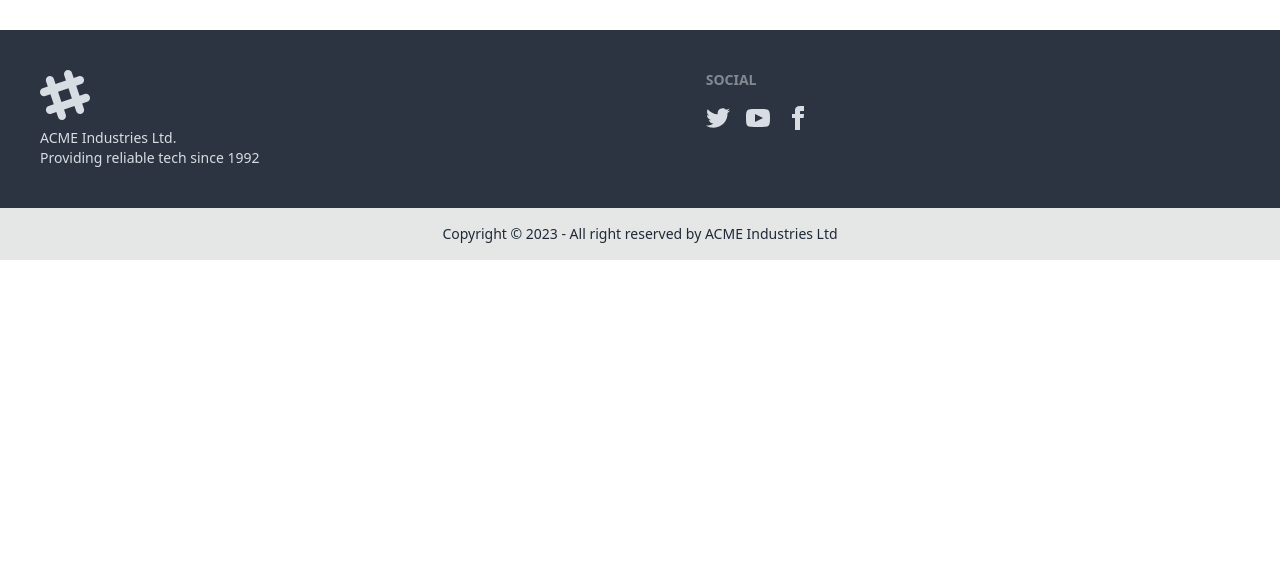
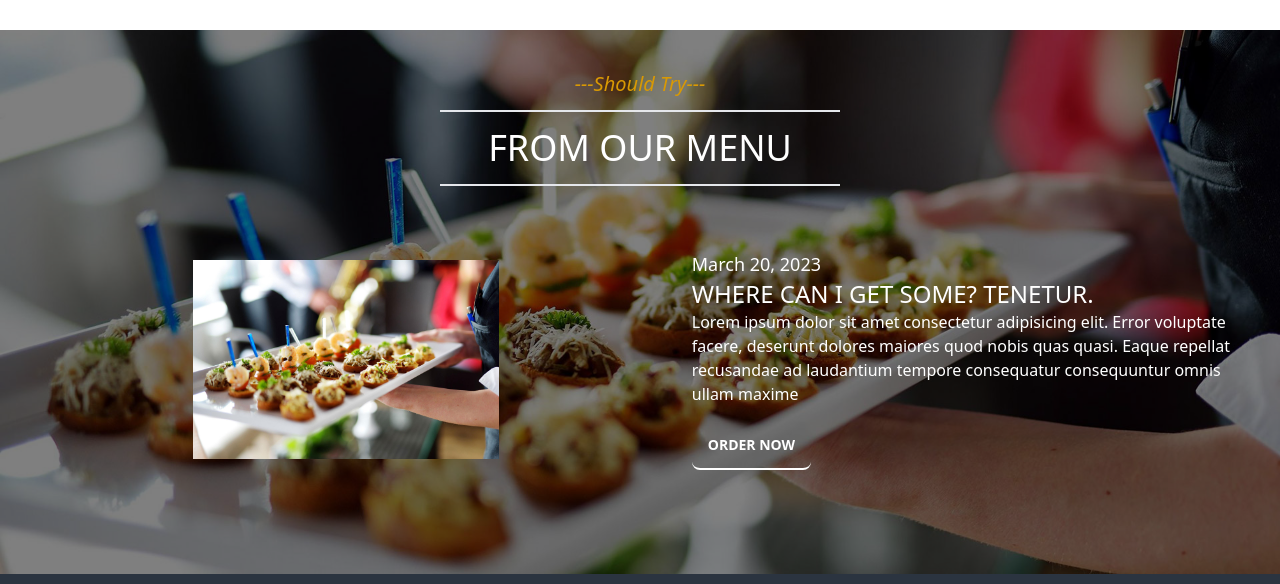
Before and after one commit to only1tarunno/bistro-boss-restaurant-client, a React (Vite) app: page / in a window 1280 px wide. Shown: the part 2347-2931 px from the top of the page. Before the commit the page ends 2607 px from the top, so only its background shows below. Built offline with nearby package versions, Linux system fonts and the light colour scheme.

Commit message:
featured section add

```diff
--- a/src/components/SharedSectionTitle.jsx
+++ b/src/components/SharedSectionTitle.jsx
@@ -2,7 +2,7 @@ const SharedSectionTitle = ({ heading, subHeading }) => {
   return (
     <div className="text-center space-y-3 mx-auto md:w-4/12">
       <p className=" text-[#D99904] text-xl italic">{subHeading}</p>
-      <h2 className="text-[#151515] text-4xl border-y-2 py-4">{heading}</h2>
+      <h2 className=" text-4xl border-y-2 py-4">{heading}</h2>
     </div>
   );
 };
--- a/src/index.css
+++ b/src/index.css
@@ -17,3 +17,24 @@
   outline: none;
   outline-offset: 0;
 }
+.featured-item {
+  background-image: url("./assets/home/featured.jpg");
+  background-position: center;
+  background-repeat: no-repeat;
+  background-size: cover;
+  padding: 40px;
+  background-attachment: fixed;
+  position: relative;
+  z-index: -10;
+}
+.featured-item::after {
+  content: "";
+  position: absolute;
+  height: 100%;
+  width: 100%;
+  top: 0;
+  left: 0;
+  background-color: #000;
+  opacity: 0.5;
+  z-index: -1;
+}
--- /dev/null
+++ b/src/pages/Home/Featured.jsx
@@ -0,0 +1,33 @@
+import SharedSectionTitle from "../../components/SharedSectionTitle";
+import featureimg from "../../assets/home/featured.jpg";
+
+const Featured = () => {
+  return (
+    <div className="featured-item text-white">
+      <SharedSectionTitle
+        heading={"FROM OUR MENU"}
+        subHeading={"---Should Try---"}
+      ></SharedSectionTitle>
+      <div className="md:flex items-center justify-center gap-10 py-16">
+        <div>
+          <img src={featureimg} className="w-1/2 mx-auto" alt="" />
+        </div>
+        <div>
+          <p className="text-lg">March 20, 2023 </p>
+          <p className="uppercase text-2xl">WHERE CAN I GET SOME? tenetur.</p>
+          <p>
+            Lorem ipsum dolor sit amet consectetur adipisicing elit. Error
+            voluptate facere, deserunt dolores maiores quod nobis quas quasi.
+            Eaque repellat recusandae ad laudantium tempore consequatur
+            consequuntur omnis ullam maxime
+          </p>
+          <button className="btn btn-outline border-0 text-white border-b-2 mt-4">
+            Order Now
+          </button>
+        </div>
+      </div>
+    </div>
+  );
+};
+
+export default Featured;
--- a/src/pages/Home/Home.jsx
+++ b/src/pages/Home/Home.jsx
@@ -1,5 +1,6 @@
 import Banner from "./Banner";
 import Category from "./Category";
+import Featured from "./Featured";
 import PopularMenu from "./PopularMenu";
 
 const Home = () => {
@@ -9,6 +10,7 @@ const Home = () => {
       <div className="container mx-auto">
         <Category></Category>
         <PopularMenu></PopularMenu>
+        <Featured></Featured>
       </div>
     </div>
   );
```
